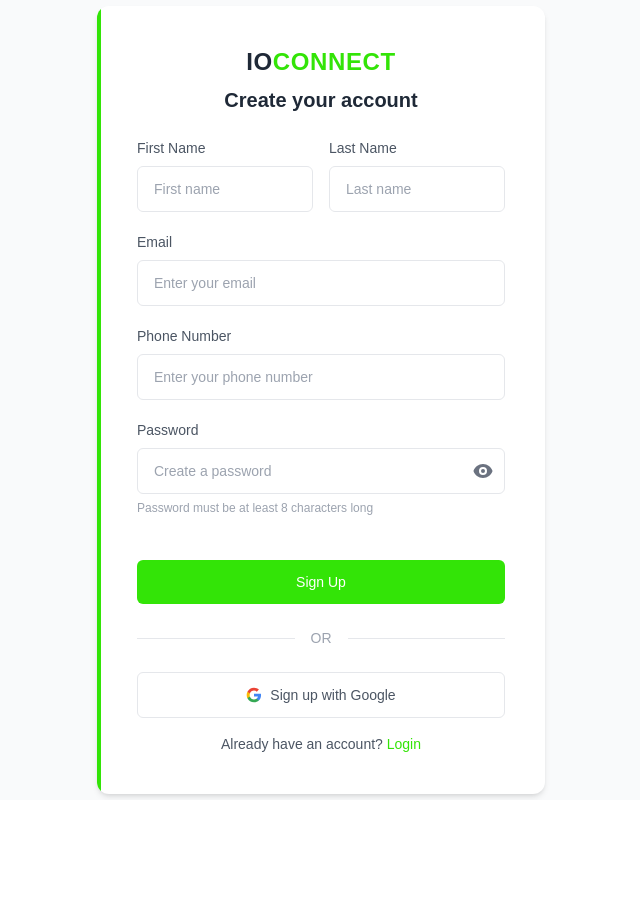
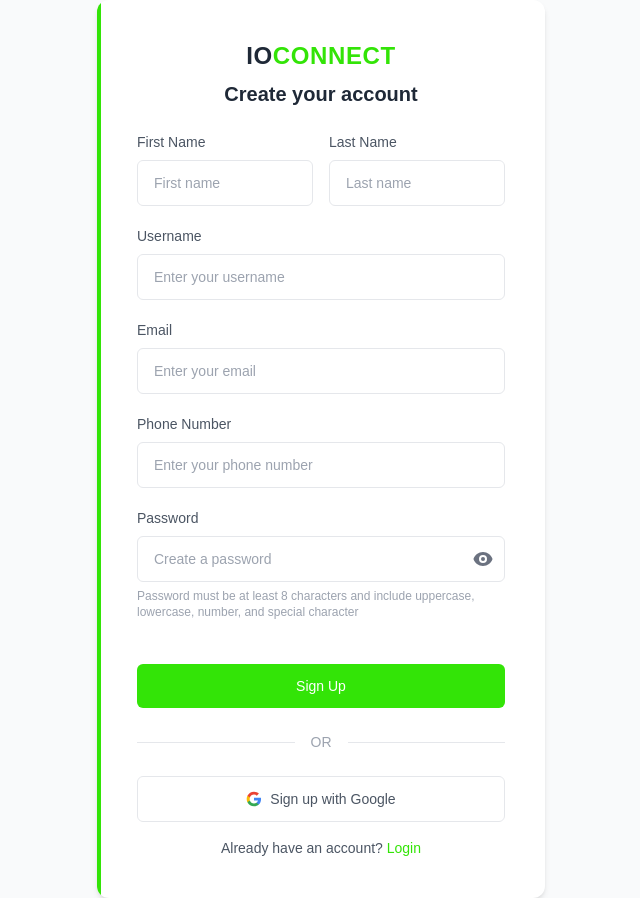
Before and after one commit to pawekz/SERV-IT-MANAGER, a React (Vite) app in the folder frontend/: page /signup in a window 1280 px wide. Shown: the whole page, without its empty margins (319-959 px from the left). Before the commit the page ends 800 px from the top, so only its background shows below. Built offline with nearby package versions, Linux system fonts and the light colour scheme.

Commit message:
SignUp fix

```diff
--- a/frontend/src/pages/SignUpPage/SignUpPage.jsx
+++ b/frontend/src/pages/SignUpPage/SignUpPage.jsx
@@ -7,6 +7,8 @@ const SignUpPage = () => {
     const [formData, setFormData] = useState({
         firstName: '',
         lastName: '',
+        userName: '',
+        phoneNumber: '',
         email: '',
         password: ''
     });
@@ -23,7 +25,7 @@ const SignUpPage = () => {
 
         // Check password validity when password field changes
         if (id === 'password') {
-            setIsPasswordValid(value.length >= 8);
+            setIsPasswordValid(passwordRegex.test(value));
         }
     };
 
@@ -58,6 +60,9 @@ const SignUpPage = () => {
         setShowPassword(!showPassword);
     };
 
+    // Password validation regex
+    const passwordRegex = /^(?=.*[a-z])(?=.*[A-Z])(?=.*\d)(?=.*[@$!%*?&])[A-Za-z\d@$!%*?&]{8,}$/;
+
     // Handle form submission
     const handleSubmit = async (e) => {
         e.preventDefault();
@@ -65,14 +70,14 @@ const SignUpPage = () => {
         setLoading(true);
 
         // Basic validation
-        if (!formData.firstName || !formData.lastName || !formData.email || !formData.password) {
+        if (!formData.firstName || !formData.lastName || !formData.email || !formData.password || !formData.phoneNumber || !formData.username) {
             setError('All fields are required');
             setLoading(false);
             return;
         }
 
-        if (formData.password.length < 8) {
-            setError('Password must be at least 8 characters long');
+        if (!passwordRegex.test(formData.password)) {
+            setError('Password must be at least 8 characters and include uppercase, lowercase, number, and special character');
             setLoading(false);
             return;
         }
@@ -107,6 +112,7 @@ const SignUpPage = () => {
             setFormData({
                 firstName: '',
                 lastName: '',
+                userName: '',
                 email: '',
                 password: ''
             });
@@ -192,6 +198,24 @@ const SignUpPage = () => {
                                 required
                             />
                         </div>
+                    </div>
+
+                    <div className="mb-5">
+                        <label
+                            htmlFor="userName"
+                            className="block mb-2 text-sm font-medium text-gray-600"
+                        >
+                            Username
+                        </label>
+                        <input
+                            type="text"
+                            id="userName"
+                            value={formData.userName}
+                            onChange={handleChange}
+                            className="w-full px-4 py-3 text-sm border border-gray-200 rounded-md focus:outline-none focus:border-[#33e407] focus:ring-1 focus:ring-[#33e407] transition-colors"
+                            placeholder="Enter your username"
+                            required
+                        />
                     </div>
 
                     <div className="mb-5">
@@ -301,12 +325,28 @@ const SignUpPage = () => {
                         )}
 
                         <div className="flex justify-between items-center">
-                            <div className={`text-xs mt-1.5 ${isPasswordValid ? 'text-green-600' : formData.password ? 'text-red-600' : 'text-gray-400'}`}>
-                                Password must be at least 8 characters long {formData.password && (isPasswordValid ? '✓' : '✗')}
-                            </div>
+                            {!formData.password && (
+                                <div className="text-xs mt-1.5 text-gray-400">
+                                    Password must be at least 8 characters and include uppercase, lowercase, number, and special character
+                                </div>
+                            )}
                             {formData.password && !isPasswordValid && (
-                                <div className="text-xs mt-1.5 text-amber-600">
-                                    {8 - formData.password.length} more {8 - formData.password.length === 1 ? 'character' : 'characters'} needed
+                                <div className="mt-2 space-y-1 text-xs">
+                                    <div className={`${formData.password.length >= 8 ? 'text-green-600' : 'text-red-600'}`}>
+                                        {formData.password.length >= 8 ? '✓' : '✗'} At least 8 characters
+                                    </div>
+                                    <div className={`${/[A-Z]/.test(formData.password) ? 'text-green-600' : 'text-red-600'}`}>
+                                        {/[A-Z]/.test(formData.password) ? '✓' : '✗'} At least one uppercase letter
+                                    </div>
+                                    <div className={`${/[a-z]/.test(formData.password) ? 'text-green-600' : 'text-red-600'}`}>
+                                        {/[a-z]/.test(formData.password) ? '✓' : '✗'} At least one lowercase letter
+                                    </div>
+                                    <div className={`${/\d/.test(formData.password) ? 'text-green-600' : 'text-red-600'}`}>
+                                        {/\d/.test(formData.password) ? '✓' : '✗'} At least one number
+                                    </div>
+                                    <div className={`${/[@$!%*?&]/.test(formData.password) ? 'text-green-600' : 'text-red-600'}`}>
+                                        {/[@$!%*?&]/.test(formData.password) ? '✓' : '✗'} At least one special character (@$!%*?&)
+                                    </div>
                                 </div>
                             )}
                         </div>
```
